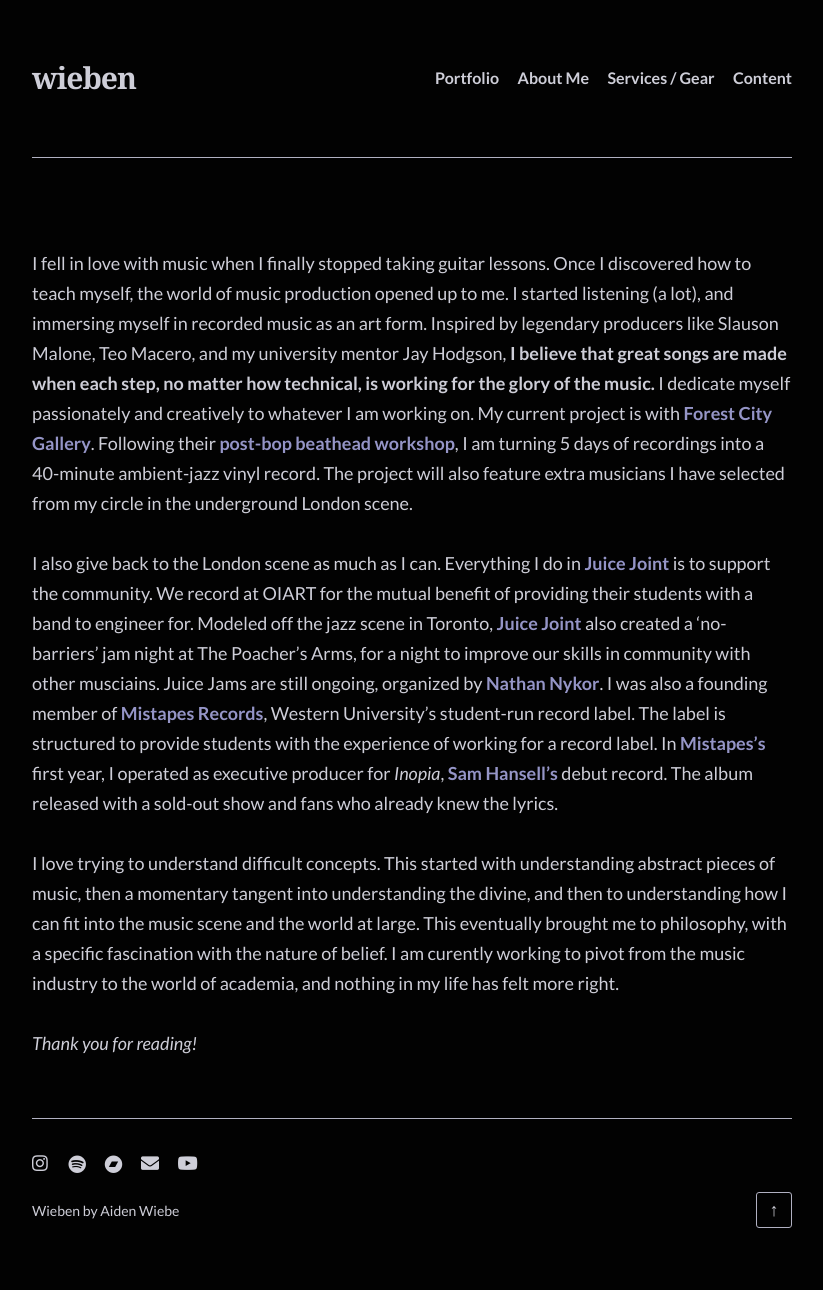
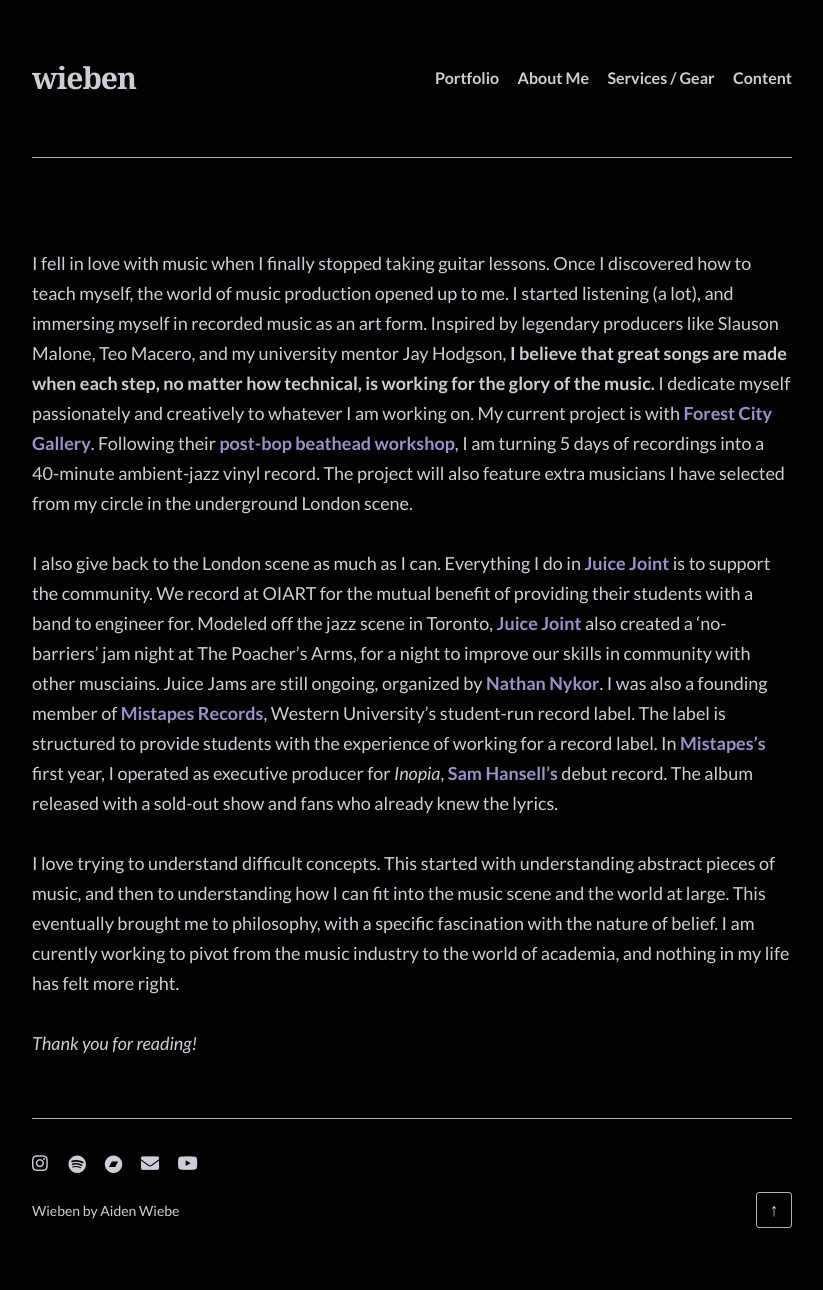
Before and after one commit to SamsonGoodenough/wieben-site, a Jekyll site: the page built from about.md, in a window 1280 px wide. Shown: the whole page, without its empty margins (228-1051 px from the left). Built offline with Jekyll 4.4.1, drawn with Linux system fonts in a browser that asks for light colours; some web fonts are replaced.

Commit message:
tweeeeek

```diff
--- a/about.md
+++ b/about.md
@@ -22,6 +22,6 @@
 
 I also give back to the London scene as much as I can.  Everything I do in **[Juice Joint](https://www.instagram.com/juicejointband/)** is to support the community.  We record at OIART for the mutual benefit of providing their students with a band to engineer for.  Modeled off the jazz scene in Toronto, **[Juice Joint](https://www.instagram.com/juicejointband/)** also created a 'no-barriers' jam night at The Poacher's Arms, for a night to improve our skills in community with other musciains.  Juice Jams are still ongoing, organized by **[Nathan Nykor](https://www.instagram.com/nathanjuicebox/)**.  I was also a founding member of **[Mistapes Records](https://www.instagram.com/mistapesrecords/)**, Western University's student-run record label.  The label is structured to provide students with the experience of working for a record label.  In **[Mistapes's](https://www.instagram.com/mistapesrecords/)** first year, I operated as executive producer for *Inopia*, **[Sam Hansell's](https://www.instagram.com/ham_sansell/)** debut record.  The album released with a sold-out show and fans who already knew the lyrics.
 
-I love trying to understand difficult concepts.  This started with understanding abstract pieces of music, then a momentary tangent into understanding the divine, and then to understanding how I can fit into the music scene and the world at large.  This eventually brought me to philosophy, with a specific fascination with the nature of belief.  I am curently working to pivot from the music industry to the world of academia, and nothing in my life has felt more right.
+I love trying to understand difficult concepts.  This started with understanding abstract pieces of music, and then to understanding how I can fit into the music scene and the world at large.  This eventually brought me to philosophy, with a specific fascination with the nature of belief.  I am curently working to pivot from the music industry to the world of academia, and nothing in my life has felt more right.
 
 *Thank you for reading!*
```
